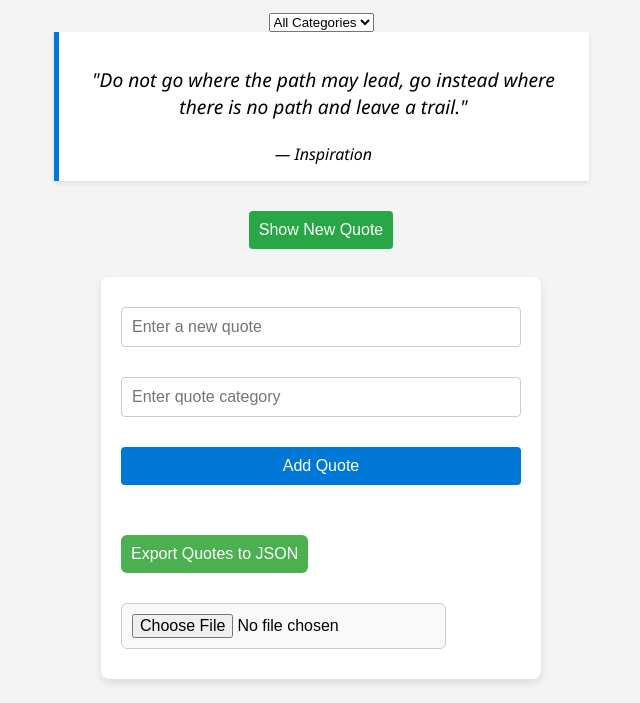
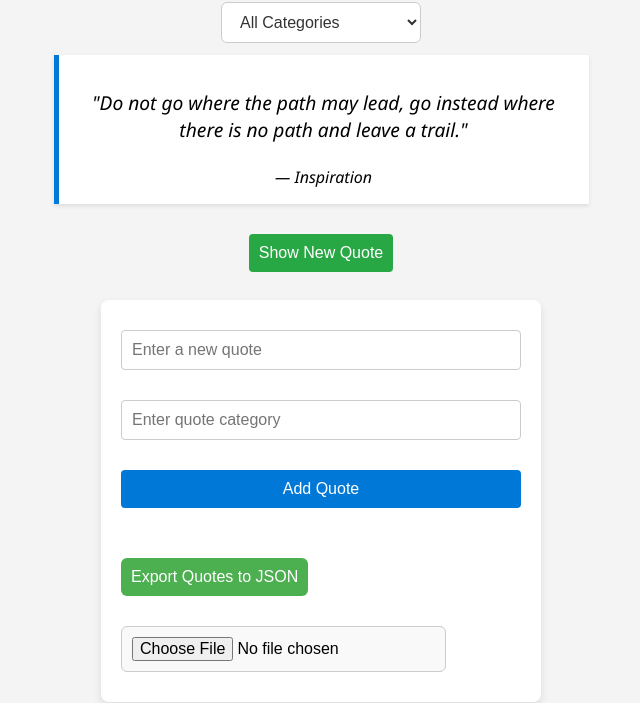
Before and after one commit to zulukho0/alx_fe_javascript, a plain HTML site: page dom-manipulation/index.html in a window 1280 px wide. Shown: the part 97-800 px from the top of the page, without its empty margins (319-959 px from the left). Drawn offline with Linux system fonts and the light colour scheme.

Commit message:
style the dropdown

```diff
--- a/dom-manipulation/styles.css
+++ b/dom-manipulation/styles.css
@@ -120,3 +120,31 @@ button:hover {
   gap: 10px;
   flex-wrap: wrap;
 }
+
+/* Category filter dropdown */
+#categoryFilter {
+  padding: 10px 14px;
+  font-size: 1rem;
+  border: 1px solid #ccc;
+  border-radius: 6px;
+  background-color: #fff;
+  color: #333;
+  margin: 12px 0;
+  cursor: pointer;
+  outline: none;
+  transition: border-color 0.3s, box-shadow 0.3s;
+  min-width: 200px;
+}
+
+/* Hover / focus effect */
+#categoryFilter:hover,
+#categoryFilter:focus {
+  border-color: #0078D7;
+  box-shadow: 0 0 4px rgba(0, 120, 215, 0.4);
+}
+
+/* Dropdown options */
+#categoryFilter option {
+  padding: 6px;
+  font-size: 0.95rem;
+}
```
